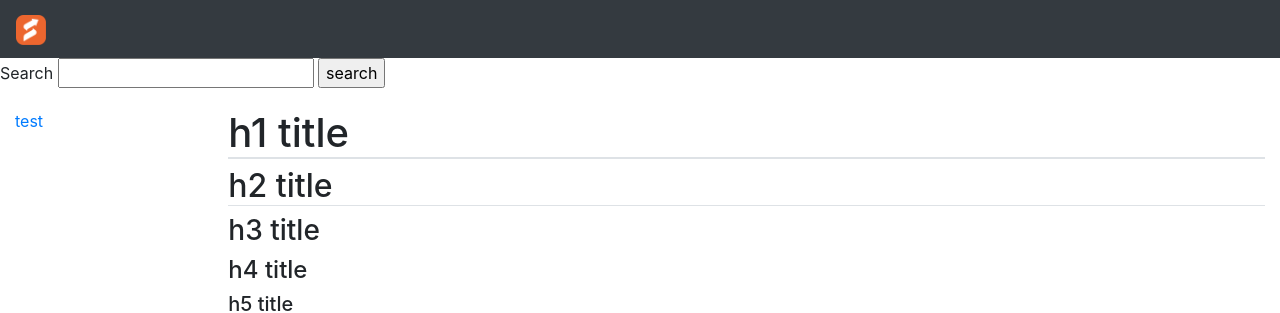
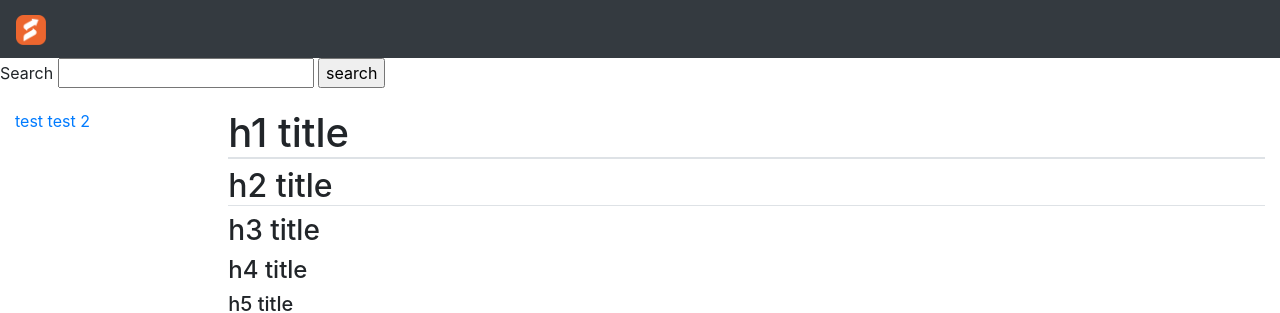
Before and after one commit to Bsale-IO/template-docs, a Jekyll site: the page built from docs/index.md, in a window 1280 px wide and 900 px high. Shown: the top 313 px of the window. Built offline with Jekyll 4.4.1, drawn with Linux system fonts in a browser that asks for light colours; emoji names are drawn with the system emoji font; our own code applies the rules of GitHub Pages for plain Markdown files; comment, search, counter and statistics services are not loaded.

Commit message:
test pages

```diff
--- a/docs/_data/menus.yml
+++ b/docs/_data/menus.yml
@@ -2,4 +2,7 @@
 ## Navegation Menu
 
 - title: test
+  url: _pages/test
+
+- title: test 2
   url: test
```
Also changed, not shown: docs/_includes/_pages/test.md (renamed from docs/test.md), docs/js/lunr.js (renamed from docs/_data/js/lunr.js), docs/js/search.js (renamed from docs/_data/js/search.js).
